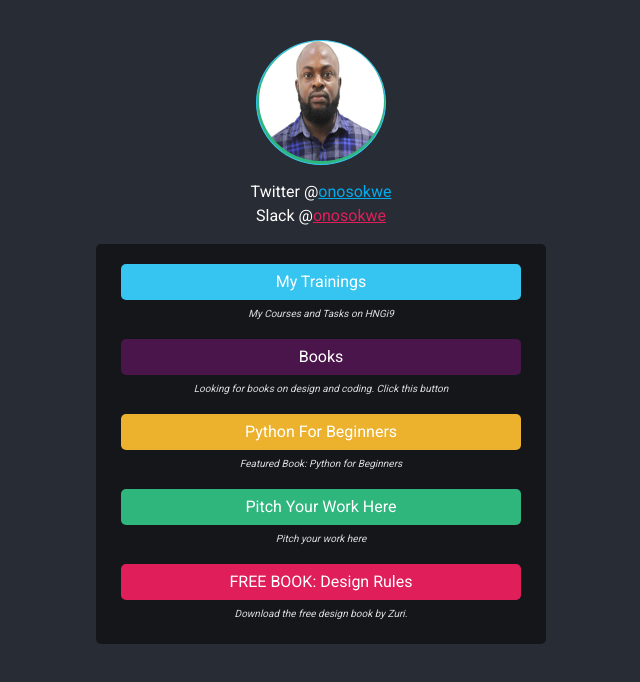
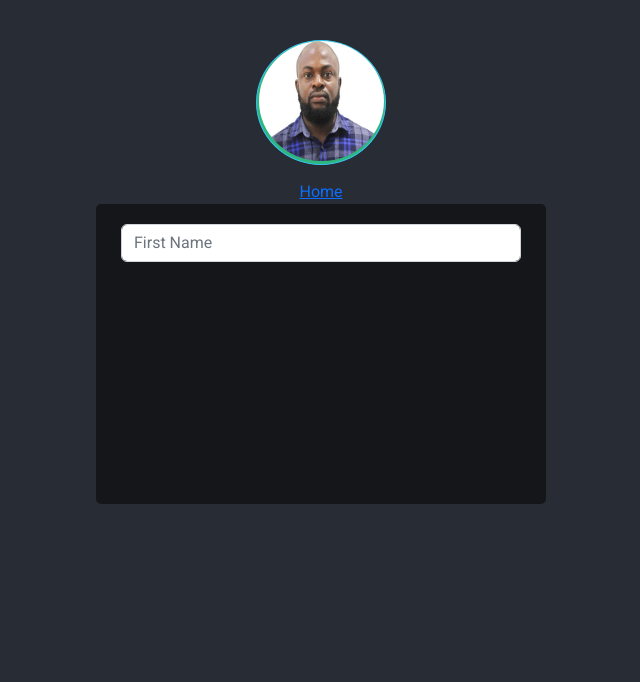
Before and after one commit to onosokwe/hngi9-task1, a React (Create React App) app: page /contact in a window 1280 px wide. Shown: the top 682 px of the page, without its empty margins (319-959 px from the left). Built offline with nearby package versions, Linux system fonts and the light colour scheme.

Commit message:
feat: added pages

```diff
--- a/src/App.js
+++ b/src/App.js
@@ -1,55 +1,22 @@
-// import logo from './logo.svg';
-import passport from './assets/passport.jpg';
+
+import React, { Component } from 'react';
+import { BrowserRouter as Router, Routes, Route } from 'react-router-dom';
 import './App.css';
 
-function App() {
-  return (
-    <div className="App">
-      <header className="App-header">
-      <div className="App-logo-box">
-        <img src={passport} className="App-logo" alt="passport" id="profile__img" />
-      </div>
-      <p id="twitter">Twitter @<a href="https://twitter.com/onosokwe"
-      style={{color:'#00acee'}}
-      target="_blank"
-      rel="noreferrer">onosokwe</a>
-      <br/>
-      Slack @<a href="https://slack.com"
-      style={{color:'#E01E5A'}} id="slack"  target="_blank" rel="noreferrer">onosokwe </a></p>
-      </header>
+import Home from './pages/Home';
+import Contact from './pages/Contact';
 
-      <section className="links-section">
-        <div>
-        <a href="https://training.zuri.team/" className="link" id="btn__zuri" target="_blank" rel="noreferrer">My Trainings </a>
-        <span className="subtext">My Courses and Tasks on HNGi9</span>
-        </div>
-
-        <div style={{marginTop:15}}>
-        <a href="http://books.zuri.team" className="link purple" id="books" target="_blank" rel="noreferrer">Books </a>
-        <span className="subtext">Looking for books on design and coding. Click this button</span>
-        </div>
-
-        <div style={{marginTop:15}}>
-        <a href="https://books.zuri.team/python-for-beginners?ref_id=onosokwe" className="link yellow" id="book__python"
-        target="_blank" rel="noreferrer">Python for Beginners </a>
-        <span className="subtext">Featured Book: Python for Beginners </span>
-        </div>
-
-        <div style={{marginTop:15}}>
-        <a href="https://background.zuri.team/" className="link green" id="pitch" target="_blank"
-        rel="noreferrer">Pitch your work here </a>
-        <span className="subtext">Pitch your work here </span>
-        </div>
-
-        <div style={{marginTop:15}}>
-        <a href="https://books.zuri.team/design-rules" className="link red" id="book__design" target="_blank"
-        rel="noreferrer">FREE BOOK: Design Rules </a>
-        <span className="subtext">Download the free design book by Zuri. </span>
-        </div>
-
-      </section>
-    </div>
-  );
+class App extends Component {
+  render() {
+    return (
+      <Router>
+        <Routes>
+          <Route path='/' exact element={<Home />} />
+          <Route path='/contact' exact element={<Contact />} />
+        </Routes>
+      </Router>
+    );
+  }
 }
 
 export default App;
--- /dev/null
+++ b/src/pages/Contact.js
@@ -0,0 +1,27 @@
+import React, { Component } from "react";
+import { Link } from 'react-router-dom';
+import passport from '../assets/passport.jpg';
+
+class Contact extends Component {
+	render() {
+		return (
+			<div className="App">
+				<header className="App-header">
+					<div className="App-logo-box">
+						<img src={passport} className="App-logo" alt="passport" id="profile__img" />
+					</div>
+					<Link to='/'>Home</Link>
+				</header>
+
+				<section className="links-section">
+					<form>
+						<input className="form-control" placeholder="First Name" id='first__name' />
+					</form>
+
+				</section>
+			</div>
+		)
+	}
+}
+
+export default Contact;
--- /dev/null
+++ b/src/pages/Home.js
@@ -0,0 +1,65 @@
+import React, { Component } from "react";
+import { Link } from 'react-router-dom';
+import passport from '../assets/passport.jpg';
+
+class Home extends Component {
+	render() {
+		return (
+			<div className="App">
+				<header className="App-header">
+					<div className="App-logo-box">
+						<img src={passport} className="App-logo" alt="passport" id="profile__img" />
+					</div>
+					<p id="twitter">Twitter
+						@<a href="https://twitter.com/onosokwe"
+							style={{ color: '#00acee' }}
+							target="_blank"
+							rel="noreferrer">onosokwe</a>
+						<br />
+						Slack
+						@<a href="https://slack.com"
+							style={{ color: '#E01E5A' }}
+							id="slack" target="_blank" rel="noreferrer">onosokwe </a></p>
+				</header>
+
+				<section className="links-section">
+					<div>
+						<a href="https://training.zuri.team/" className="link" id="btn__zuri" target="_blank" rel="noreferrer">My Trainings </a>
+						<span className="subtext">My Courses and Tasks on HNGi9</span>
+					</div>
+
+					<div style={{ marginTop: 15 }}>
+						<a href="http://books.zuri.team" className="link purple" id="books" target="_blank" rel="noreferrer">Books </a>
+						<span className="subtext">Looking for books on design and coding. Click this button</span>
+					</div>
+
+					<div style={{ marginTop: 15 }}>
+						<a href="https://books.zuri.team/python-for-beginners?ref_id=onosokwe" className="link yellow" id="book__python"
+							target="_blank" rel="noreferrer">Python for Beginners </a>
+						<span className="subtext">Featured Book: Python for Beginners </span>
+					</div>
+
+					<div style={{ marginTop: 15 }}>
+						<a href="https://background.zuri.team/" className="link green" id="pitch" target="_blank"
+							rel="noreferrer">Pitch your work here </a>
+						<span className="subtext">Pitch your work here </span>
+					</div>
+
+					<div style={{ marginTop: 15 }}>
+						<a href="https://books.zuri.team/design-rules" className="link red" id="book__design" target="_blank"
+							rel="noreferrer">FREE BOOK: Design Rules </a>
+						<span className="subtext">Download the free design book by Zuri. </span>
+					</div>
+
+					<div style={{ marginTop: 15 }}>
+						<Link to='/contact' className="link red" id="book__design">CONTACT</Link>
+						<span className="subtext">Download the free design book by Zuri. </span>
+					</div>
+
+				</section>
+			</div>
+		)
+	}
+}
+
+export default Home;
```
